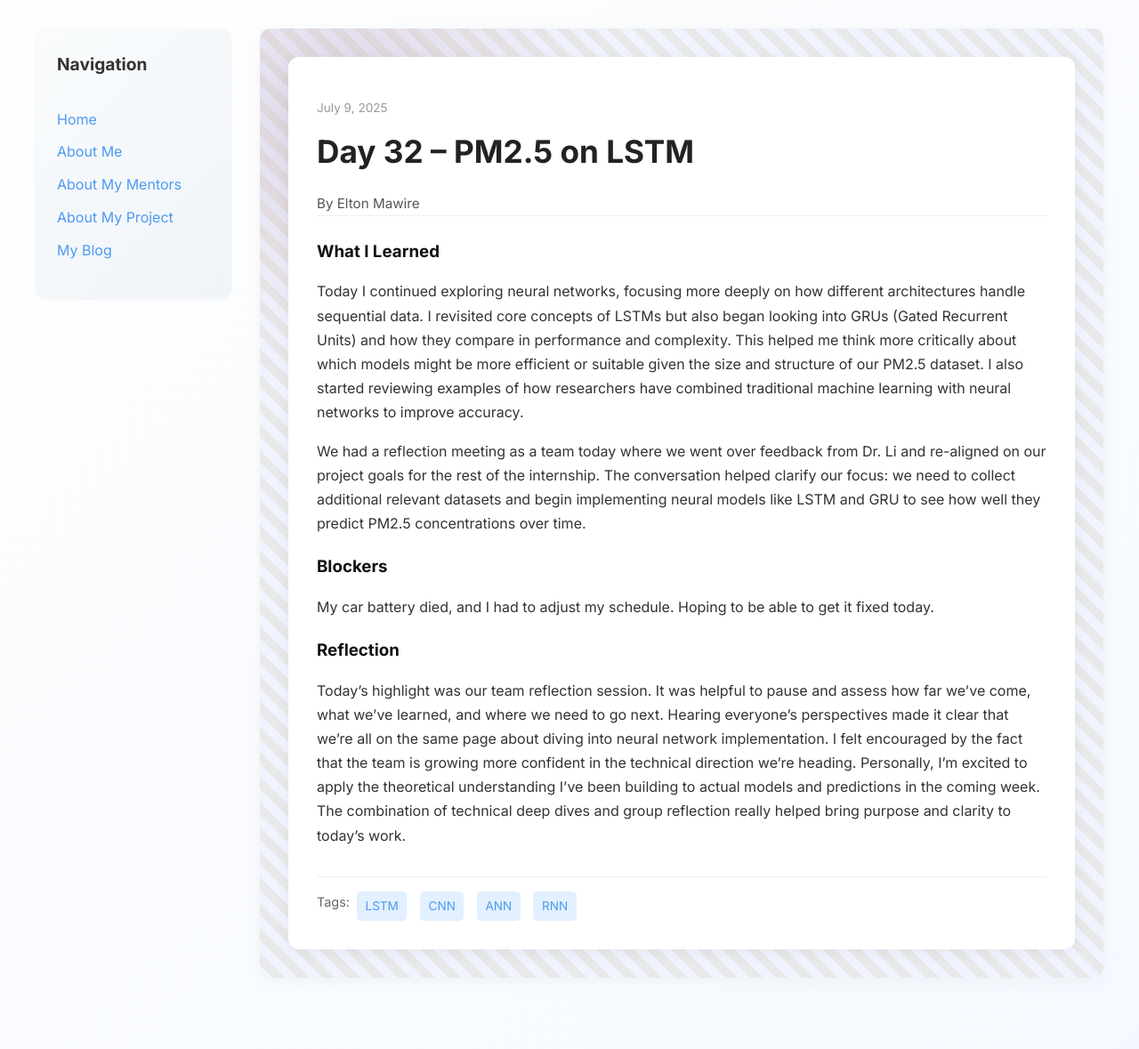
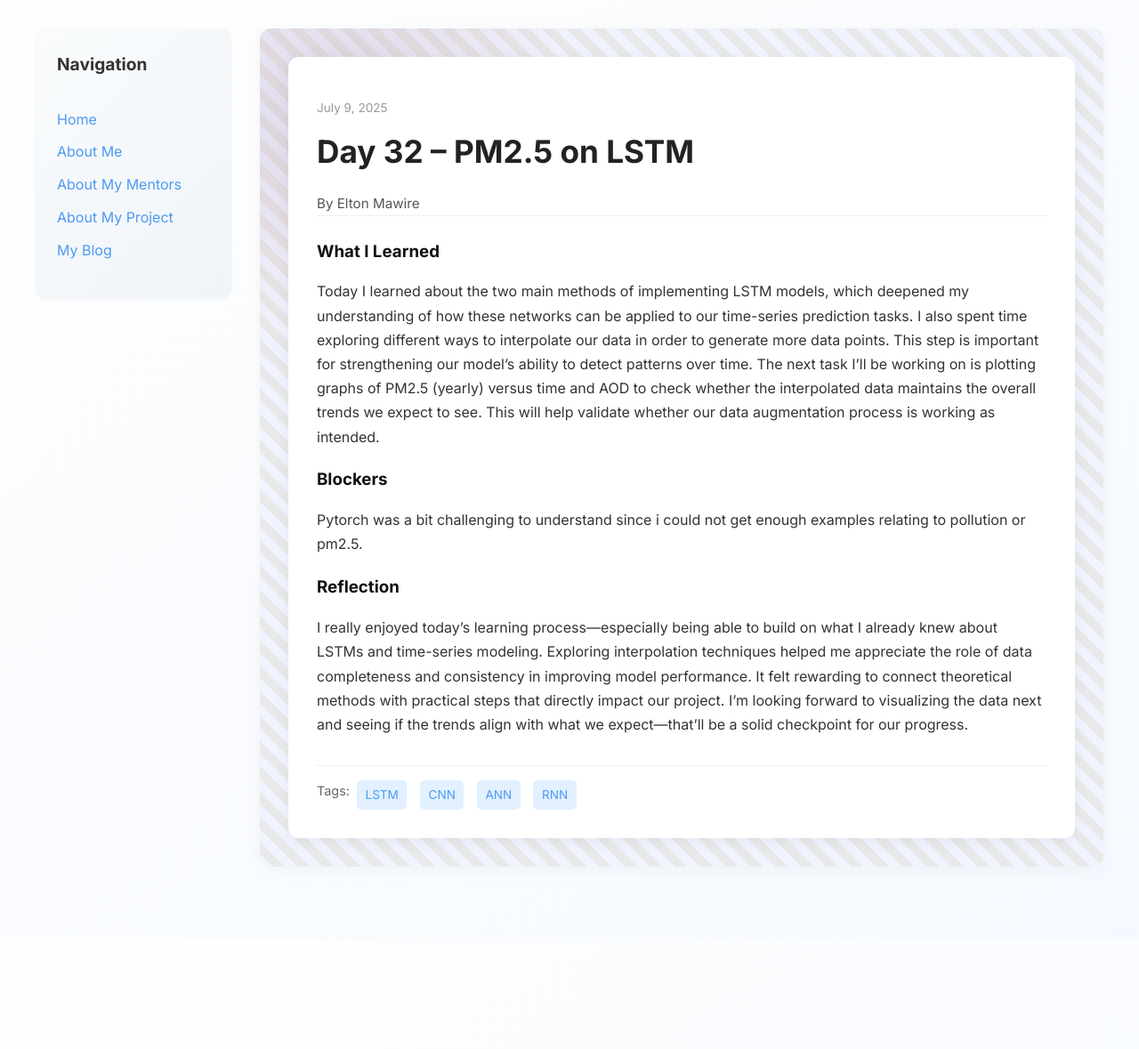
Before and after one commit to Nginga/Nginga.github.io, a Jekyll site: the page built from _posts/2025-07-09-day-32.md, in a window 1280 px wide. Shown: the whole page at 89% size. Built offline with Jekyll 4.4.1, drawn with Linux system fonts in a browser that asks for light colours; after the commit the page ends 1054 px from its top, so only the background shows below that.

Commit message:
Update 2025-07-09-day-32.md

```diff
--- a/_posts/2025-07-09-day-32.md
+++ b/_posts/2025-07-09-day-32.md
@@ -7,13 +7,11 @@
 tags: ["LSTM", "CNN", "ANN", "RNN"]
 
 what_i_learned: |
-  Today I continued exploring neural networks, focusing more deeply on how different architectures handle sequential data. I revisited core concepts of LSTMs but also began looking into GRUs (Gated Recurrent Units) and how they compare in performance and complexity. This helped me think more critically about which models might be more efficient or suitable given the size and structure of our PM2.5 dataset. I also started reviewing examples of how researchers have combined traditional machine learning with neural networks to improve accuracy.
-
-  We had a reflection meeting as a team today where we went over feedback from Dr. Li and re-aligned on our project goals for the rest of the internship. The conversation helped clarify our focus: we need to collect additional relevant datasets and begin implementing neural models like LSTM and GRU to see how well they predict PM2.5 concentrations over time.
+  Today I learned about the two main methods of implementing LSTM models, which deepened my understanding of how these networks can be applied to our time-series prediction tasks. I also spent time exploring different ways to interpolate our data in order to generate more data points. This step is important for strengthening our model's ability to detect patterns over time. The next task I’ll be working on is plotting graphs of PM2.5 (yearly) versus time and AOD to check whether the interpolated data maintains the overall trends we expect to see. This will help validate whether our data augmentation process is working as intended.
 
 blockers: |
-  My car battery died, and I had to adjust my schedule. Hoping to be able to get it fixed today.
+  Pytorch was a bit challenging to understand since i could not get enough examples relating to pollution or pm2.5.
 
 reflection: |
-  Today’s highlight was our team reflection session. It was helpful to pause and assess how far we’ve come, what we’ve learned, and where we need to go next. Hearing everyone's perspectives made it clear that we’re all on the same page about diving into neural network implementation. I felt encouraged by the fact that the team is growing more confident in the technical direction we're heading. Personally, I’m excited to apply the theoretical understanding I’ve been building to actual models and predictions in the coming week. The combination of technical deep dives and group reflection really helped bring purpose and clarity to today’s work.
+  I really enjoyed today’s learning process—especially being able to build on what I already knew about LSTMs and time-series modeling. Exploring interpolation techniques helped me appreciate the role of data completeness and consistency in improving model performance. It felt rewarding to connect theoretical methods with practical steps that directly impact our project. I'm looking forward to visualizing the data next and seeing if the trends align with what we expect—that’ll be a solid checkpoint for our progress.
 ---
```
